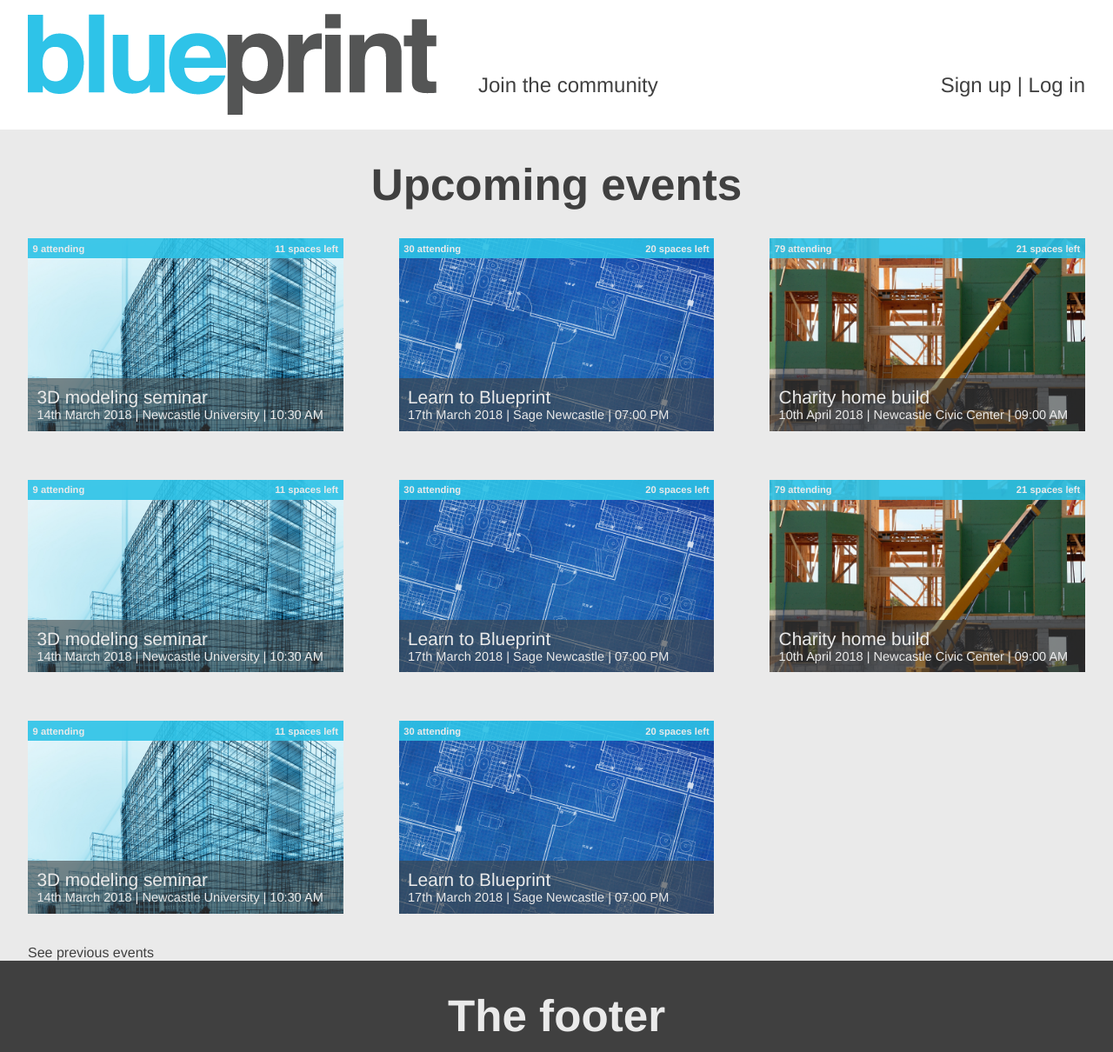
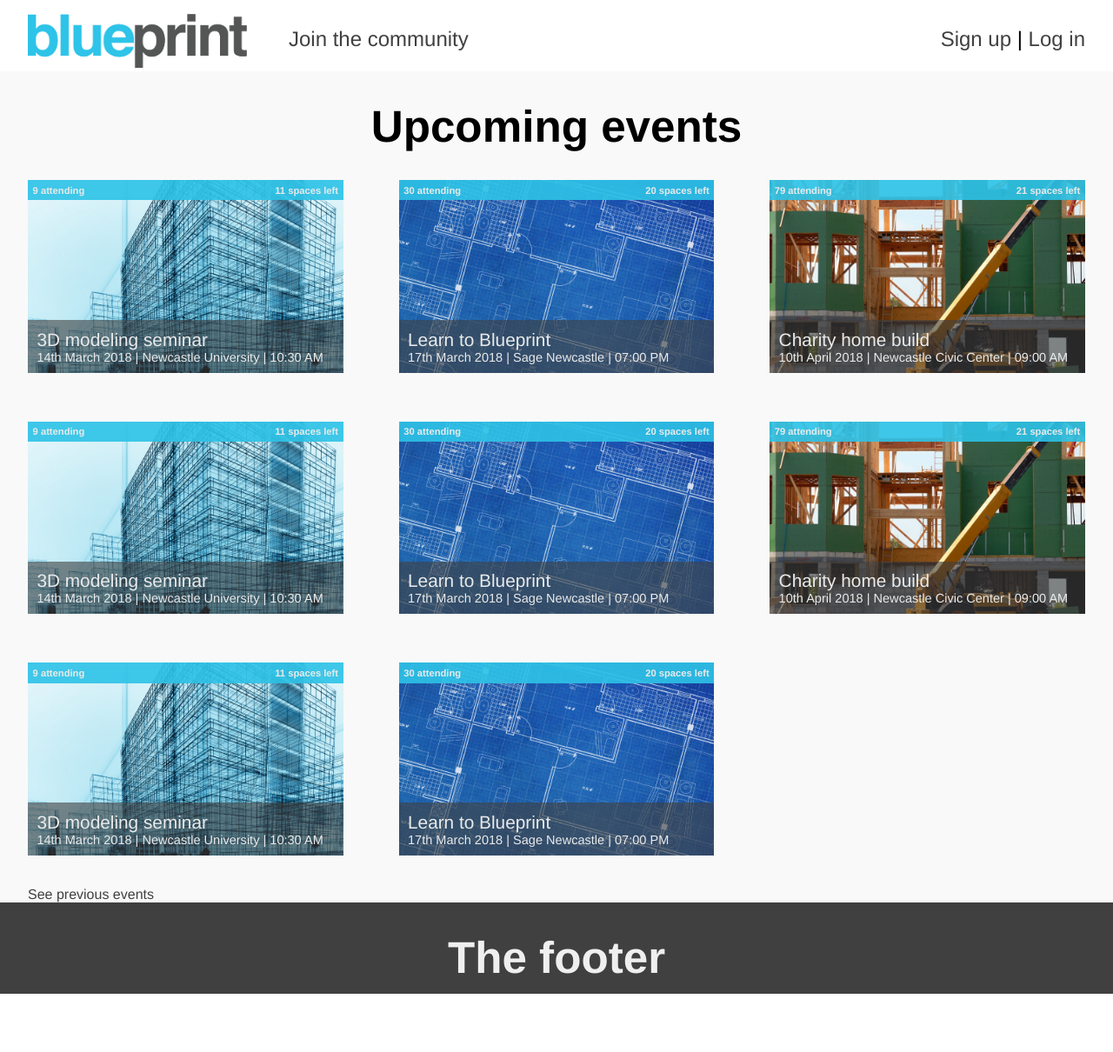
Before and after one commit to webdevgroupproject/architecture, a PHP site: page /events.html in a window 1280 px wide. Shown: the whole page at 87% size. After the commit the page ends 1143 px from the top, so only its background shows below. Run offline with PHP 8.4, Linux system fonts and the light colour scheme.

Commit message:
new header

```diff
--- a/css/style.css
+++ b/css/style.css
@@ -8,7 +8,7 @@ body {
     margin: 0;
     padding: 0;
     font-size: 100%;
-    color: #404040;
+    background-color: #efefef;
     display: flex;
     flex-direction: column;
      height: 100vh;
@@ -24,24 +24,21 @@ header{
   padding-bottom: 0;
   width: 100%;
   box-sizing: border-box;
+  background-color: #fff;
 }
 footer{
   background-color: #404040;
   float: left;
   width: 100%;
-  color: #EAEAEA;
+  color: #efefef;
   flex-shrink: 0;
 }
 main{
   overflow: hidden;
-  background-color: #EAEAEA;
+  background-color: #f9f9f9;
   flex: 1 0 auto;
 }
 
-.main-white {
-  overflow: hidden;
-  background-color: white;
-}
 .button {
     background-color: #2DC3E7;
     border: none;
@@ -97,10 +94,11 @@ a:hover{
 }
 ul{
   list-style-type: none;
+  margin: 0;
 }
 .header-nav{
   float: left;
-  margin-top: 2em;
+  margin-top: 15px;
 }
 .header-nav li{
   float: left;
@@ -171,7 +169,6 @@ margin-top: 14px;
 .header-nav a{
   font-size: 1.5em;
 text-decoration: none;
-line-height: 2.8;
 color: #404040;
 }
 .header-nav a:hover{
@@ -183,7 +180,6 @@ color: #404040;
 }
 .user-nav a{
 text-decoration: none;
-line-height:4.2;
 color: #404040;
 }
 .user-nav a:hover{
@@ -262,8 +258,8 @@ margin: 0;
   padding-left: 1em;
 }
 .user-nav{
+  margin-top: 15px;
   float: right;
-  margin-top: 2em;
   margin-right: 1em;
 }
 /*.imageThirdContain:first-child{
--- a/events.html
+++ b/events.html
@@ -9,7 +9,7 @@
   <div class="wrapper">
     <header>
       <div class="logo-contain">
-        <a href="index.html"><img src="images/logo-scaled.png" alt="Blueprint company logo"></a>
+      <a href="index.html"><img src="images/logo-test.png" alt="Blueprint company logo"></a>
       </div>
       <nav class="header-nav">
           <ul>
@@ -18,7 +18,7 @@
       </nav>
       <nav class="user-nav">
         <span class="user-conrol-links">
-          <a href="#">Sign up</a> | <a href="#">Log in</a>
+          <a href="#">Sign up</a> | <a href="login.html">Log in</a>
         </span>
       </nav>
     </header>
--- a/index.html
+++ b/index.html
@@ -9,7 +9,7 @@
   <div class="wrapper">
     <header>
       <div class="logo-contain">
-      <a href="index.html"><img src="images/logo-scaled.png" alt="Blueprint company logo"></a>
+      <a href="index.html"><img src="images/logo-test.png" alt="Blueprint company logo"></a>
       </div>
       <nav class="header-nav">
           <ul>
--- a/login.html
+++ b/login.html
@@ -9,7 +9,7 @@
 <div class="wrapper">
   <header>
     <div class="logo-contain">
-            <a href="index.html"><img src="images/logo-scaled.png" alt="Blueprint company logo"></a>
+    <a href="index.html"><img src="images/logo-test.png" alt="Blueprint company logo"></a>
     </div>
     <nav class="header-nav">
         <ul>
@@ -22,7 +22,7 @@
       </span>
     </nav>
   </header>
-    <main class="main-white">
+    <main>
       <h1>Sign into your account</h1>
         <div class="form-container">
             <form method="get" action="#">
```
Also changed, not shown: Images/logo-test.png, Images/pexels-photo-262347.jpeg (added). Lines whose indentation alone changed are shown as unchanged.
